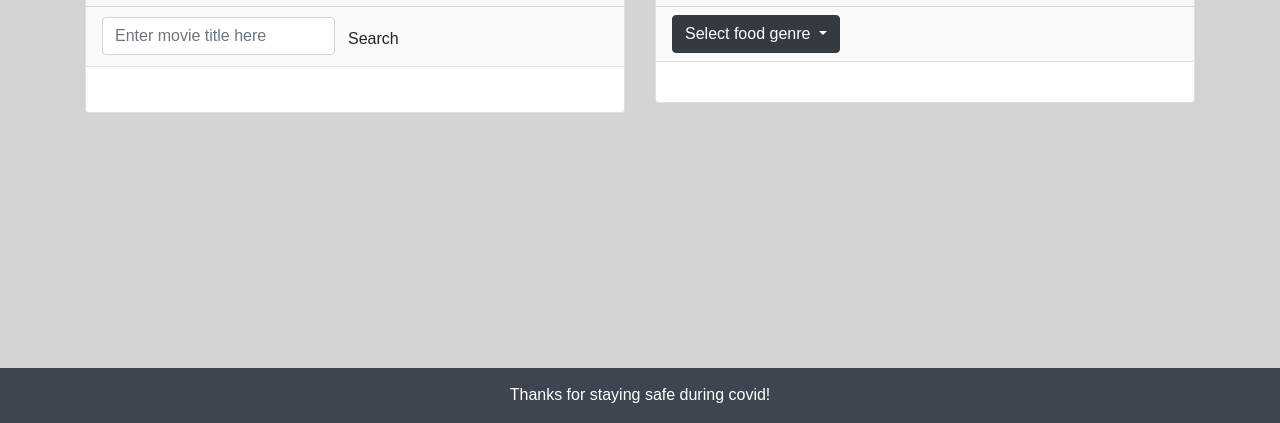
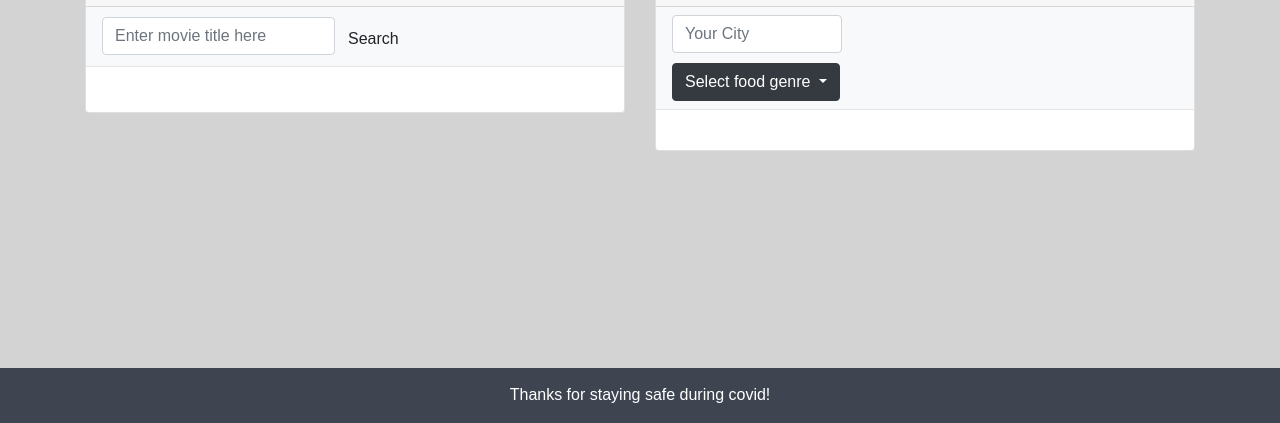
Before and after one commit to saularjm/netflix-and-chilies, a plain HTML site: page index.html in a window 1280 px wide. Shown: the part 377-800 px from the top of the page. Drawn offline with nearby package versions, Linux system fonts and the light colour scheme.

Commit message:
city seach button

```diff
--- a/assets/style.css
+++ b/assets/style.css
@@ -72,6 +72,10 @@ hr{
 #service-link{
   margin-bottom: 10px;
 }
+#city-search{
+  margin-bottom: 10px;
+  width: 170px;
+}
 #space-holder{
   height:200px;
 }
--- a/index.html
+++ b/index.html
@@ -59,6 +59,7 @@
 
           <nav class="navbar navbar-light bg-light">
             <div class="dropdown">
+              <input class="form-control" type="search" id="city-search" placeholder="Your City">
               <button class="btn btn-dark dropdown-toggle" type="button" id="dropdownMenuButton"
                 data-toggle="dropdown" aria-haspopup="true" aria-expanded="false">
                 Select food genre
```
